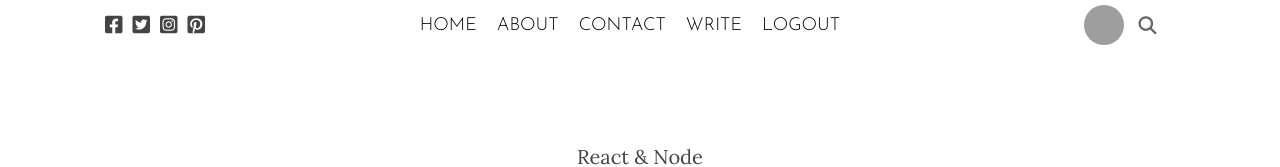
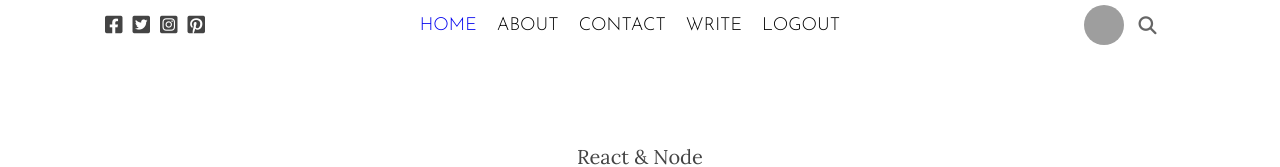
Before and after one commit to EvMad/react-frontend-sandbox, a React (Create React App) app: page / in a window 1280 px wide. Shown: the top 167 px of the page. Built offline with nearby package versions, Linux system fonts and the light colour scheme; grey boxes are pictures that could not be loaded.

Commit message:
import { Link } from "react-router-dom";

```diff
--- a/src/components/topbar/TopBar.jsx
+++ b/src/components/topbar/TopBar.jsx
@@ -1,3 +1,4 @@
+import { Link } from "react-router-dom";
 import './topbar.css'
 
 export default function TopBar() {
@@ -11,7 +12,7 @@ export default function TopBar() {
             </div>
             <div className="topCenter">
                 <ul className="topList">
-                    <li className="topListItem">HOME</li>
+                    <li className="topListItem"><Link to="/" style={{textDecoration:"none"}}>HOME</Link></li>
                     <li className="topListItem">ABOUT</li>
                     <li className="topListItem">CONTACT</li>
                     <li className="topListItem">WRITE</li>
```
